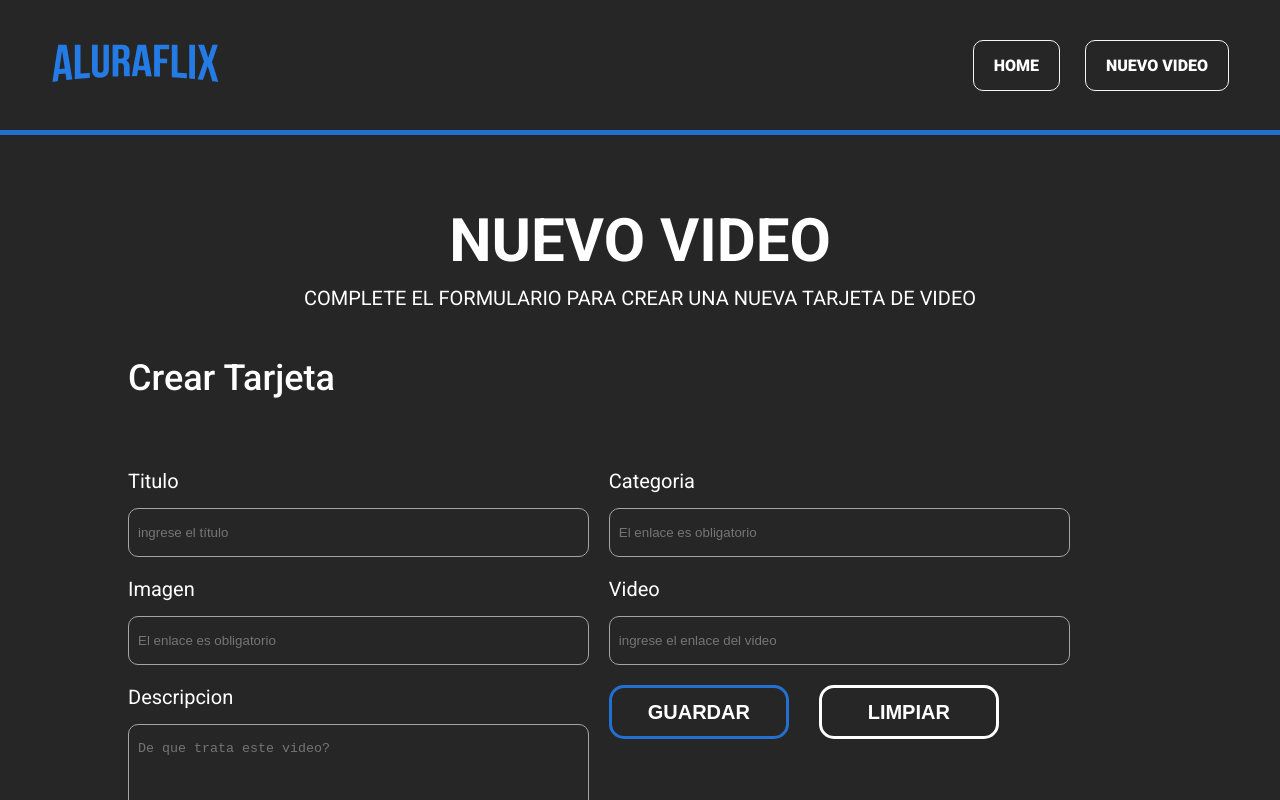
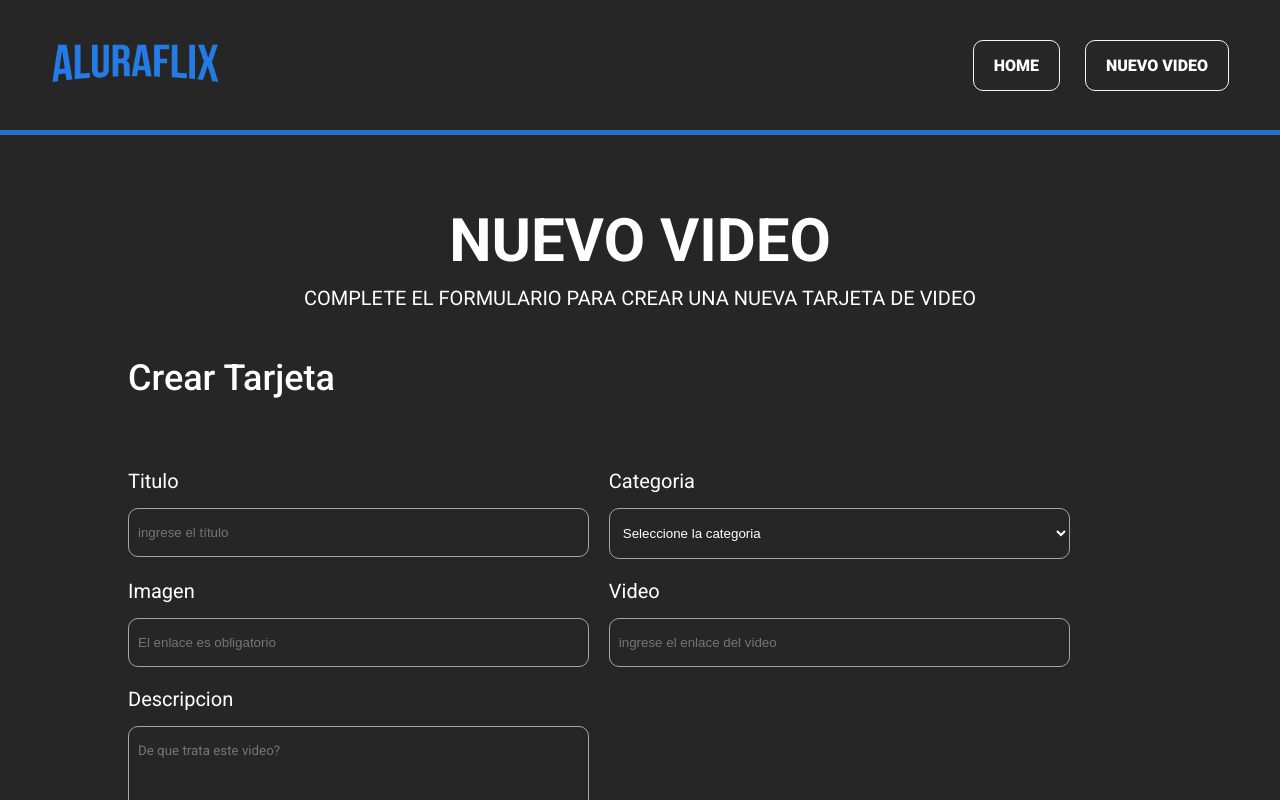
Before and after one commit to Abraham9804/aluraflix, a React (Vite) app: page /new in a window 1280 px wide. Shown: the top 800 px of the page. Built offline with nearby package versions, Linux system fonts and the light colour scheme; data requests are answered from the project's data file.

Commit message:
inicio de modal de edicion

```diff
--- a/db.json
+++ b/db.json
@@ -1,31 +1,26 @@
-{"videos":[
 {
-        "id": 1,
-        "titulo": "Como utilizar el Display block, inline, inline-block",
-        "capa": "/img/cards/img-front.png",
-        "link": "https://www.youtube.com/embed/AG2QssLpQzI?si=6Yn355wcxAqU7_Ld",
-        "categoria": "Front End"
-    },
+  "videos": [
     {
-        "id": 2,
+      "id": "2",
       "titulo": "Productividad en el trabajo remoto",
       "capa": "/img/cards/img-back.png",
       "link": "https://www.youtube.com/embed/AULPtYo25Lw?si=UGdKX1NSrEcQ0jfn",
       "categoria": "Back End"
     },
     {
-        "id": 3,
+      "id": "3",
       "titulo": "¿Cuáles son las principales áreas de la programación?",
       "capa": "/img/cards/img-front1.png",
       "link": "https://www.youtube.com/embed/03cxUlwLVt4?si=zVCUQNO-eS2RZQTO",
       "categoria": "Front End"
     },
     {
-        "id": 4,
-        "titulo": "Detección de intruso con IA",
-        "capa": "/img/cards/img-inova.png",
-        "link": "https://www.youtube.com/embed/5T_Q_NtNLZE?si=M7D0JeagaKqsoaFs",
-        "categoria": "Innovacion y gestión"
+      "id": "7e19",
+      "titulo": "Como utilizar el Display block, inline, inline-block",
+      "capa": "/img/cards/img-front.png",
+      "categoria": "Front End",
+      "link": "https://www.youtube.com/embed/AG2QssLpQzI?si=6Yn355wcxAqU7_Ld",
+      "descripcion": "video frontend"
     }
   ]
 }
--- a/src/components/Card/index.jsx
+++ b/src/components/Card/index.jsx
@@ -1,6 +1,8 @@
 import styled from "styled-components"
 import { CiEdit } from "react-icons/ci";
 import { MdOutlineDeleteForever } from "react-icons/md";
+import { useContext } from "react";
+import { VideoContext } from "../../context/Contexto";
 
 const CardStyles = styled.article`
     width: 430px;
@@ -22,21 +24,44 @@
             display: flex;
             align-items: center;
             gap: 15px;
+            cursor: pointer;
         }
+
     }
 `
 
-const Card = ({imagen, color}) => {
+const Card = ({imagen, color, id}) => {
+    const {fetchVideo, setOpenModal} = useContext(VideoContext)
+
+    const deleteCard = async (id) => {
+        try{
+            const fetchDelete = await fetch(`http://localhost:5001/videos/${id}`,{
+                method: "DELETE"
+            })
+            if(!fetchDelete.ok){
+                throw new Error("Error al eliminar el video")
+            }else{
+                window.location.reload()
+            }
+        }
+        catch(err){
+            alert(err)
+        }
+    }
+
     return (
         <CardStyles $color={color}>
             <div className="image">
                 <img src={imagen} />
             </div>
             <div className="card-footer">
-                <div>
+                <div onClick={() => deleteCard(id)}>
                     <MdOutlineDeleteForever size="28"/> <p> Borrar</p>
                 </div>
-                <div>
+                <div onClick={() => {console.log("editar ",id)
+                        fetchVideo(id)
+                        setOpenModal(true)
+                    }}>
                     <CiEdit size="28" width={"bold"}/> <p> Editar</p>
                 </div>
             </div>
--- a/src/components/Footer/index.jsx
+++ b/src/components/Footer/index.jsx
@@ -7,6 +7,7 @@
     display: flex;
     justify-content: center;
     align-items: center;
+    border-top: 5px solid #2271D1;
 `
 
 const Footer = () => {
--- a/src/components/Form/index.jsx
+++ b/src/components/Form/index.jsx
@@ -1,10 +1,16 @@
+import { useContext, useEffect, useState } from "react";
 import styled from "styled-components";
+import { VideoContext } from "../../context/Contexto";
 
 const FormStyles = styled.form`
+    margin-bottom: 70px;
+
+    .input-container{
         margin: auto;
         margin-bottom: 70px;
         width: 80%;
         display: flex;
+        flex-direction: row;
         flex-wrap: wrap;
         justify-content: start;
         gap: 20px;
@@ -16,6 +22,7 @@
         font-weight: 500;
         margin-bottom: 50px;
     }
+
         div{
             width: 45%;
             display: flex;
@@ -34,19 +41,52 @@
                 color: white;
             }
 
+            select{
+                border-radius: 10px;
+                padding: 16px 9px;
+                background-color: #262626;
+                border: 1px solid #A5A5A5;
+                color: white;
+            }
+
             textarea{
                 background-color: #262626;
                 border-radius: 10px;
                 border: 1px solid #A5A5A5;
                 height: 266px;
                 padding: 16px 9px;
+                font-family: "Roboto", serif;
+                color: white;
+            }
+
+            .input-error{
+                border: 1px solid red;
+            }
+
+            .input-error::placeholder{
+                color: red;
+            }
+
+            .label-error{
+                color: red;
+            }
+
+            .select-error{
+                color: red;
+                border: 1px solid red;
+            }
+
         }
     }
 
+
+
     .btn-container{
+        width: 80%;
         display: flex;
         flex-direction: row;
         gap: 30px;
+        margin: auto;
         button{
             width: 180px;
             height: 54px;
@@ -62,34 +102,143 @@
             border: 3px solid #2271D1;
         }
     }
+
+    @media screen and (max-width: 600px){
+        .input-container{
+            flex-direction: column;
+            align-items: center;
+            div{
+                width: 80%;
+            }
+
+            h3{
+                width: auto;
+            }
+        }
+    }
 `
 
 const Form = () => {
-    return <FormStyles>
+    const {categorias} = useContext(VideoContext)
+
+    const [nombre, setNombre] = useState("")
+    const [categoria, setCategoria] = useState("")
+    const [imagen, setImagen] = useState("")
+    const [video, setVideo] = useState("")
+    const [descripcion, setDescripcion] = useState("")
+
+    const [errores, setErrores] = useState({
+        nombre: "",
+        categoria: "",
+        imagen: "",
+        video: ""
+    })
+
+    function validateForm(){
+        const erroresTemp = {}
+
+        if(!nombre.trim()){
+            erroresTemp.nombre = "falta el nombre"
+        }
+        if(!categoria.trim()){
+            erroresTemp.categoria = "falta la categoria"
+        }
+        if(!imagen.trim()){
+            erroresTemp.imagen = "falta la imagen"
+        }
+        if(!video.trim()){
+            erroresTemp.video = "falta el video"
+        }
+        setErrores(erroresTemp)
+        return Object.keys(erroresTemp).length === 0
+    }
+
+    const saveForm = async (data) => {
+        try{
+            const createVideo = await fetch("http://localhost:5001/videos",{
+                method: "POST",
+                body: JSON.stringify(data),
+                headers: {
+                    "Content-Type": "application/json"
+                }
+            })
+
+            if(!createVideo.ok){
+                throw new Error("Error en la creacion del video")
+            }else{
+                window.location.href = "/"
+            }
+        }
+        catch(err){
+            alert(err)
+        }
+    }
+
+    useEffect(()=>{
+        console.log(errores)
+    },[errores])
+
+    return <FormStyles onSubmit={
+                (e)=>{
+                    e.preventDefault()
+                    console.log("formulario")
+                    if(validateForm()){
+                        const data = {
+                            "titulo":nombre,
+                            "capa":imagen,
+                            "categoria":categoria,
+                            "link":video,
+                            descripcion
+                        }
+                        saveForm(data)
+                    }else{
+                        console.log("errores")
+                    }
+
+                }
+            }>
+                <div className="input-container">
                     <h3>Crear Tarjeta</h3>
                     <div>
-                    <label htmlFor="titulo">Titulo</label>
-                    <input type="text" id="titulo" name="titulo" placeholder="ingrese el título" />
+                        <label htmlFor="titulo" className={errores.nombre ? "label-error": ''}>Titulo</label>
+                        <input type="text" id="titulo" name="titulo" className={errores.nombre ? "input-error": ''}
+                            placeholder={errores.nombre? errores.nombre : "ingrese el título"} onChange={(e)=>{setNombre(e.target.value)}}/>
                     </div>
 
                     <div>
-                    <label htmlFor="imagen">Categoria</label>
-                    <input type="text" id="imagen" name="imagen" placeholder="El enlace es obligatorio" />
+                        <label htmlFor="categoria" className={errores.categoria ? "label-error": ''}>Categoria</label>
+                        <select name="categoria" id="categoria" defaultValue="" className={errores.categoria ? "select-error" : ""}
+                        placeholder={errores.categoria ? errores.categoria : "El enlace es obligatorio"} onInput={(e)=> setCategoria(e.target.value)}>
+                            <option value="" disabled >
+                                {errores.categoria? errores.categoria : "Seleccione la categoria"}
+                            </option>
+                            {
+                                categorias.map(categoria => {
+                                    return <option key={categoria} value={categoria}>{categoria}</option>
+                                })
+                            }
+                        </select>
                     </div>
 
                     <div>
-                    <label htmlFor="imagen">Imagen</label>
-                    <input type="text" id="imagen" name="imagen" placeholder="El enlace es obligatorio" />
+                        <label htmlFor="imagen" className={errores.nombre ? "label-error": ''}>Imagen</label>
+                        <input type="text" id="imagen" name="imagen" className={errores.imagen ? "input-error" : ""}
+                        placeholder={errores.imagen ? errores.imagen : "El enlace es obligatorio"}  onChange={(e)=>{setImagen(e.target.value)}}/>
                     </div>
 
                     <div>
-                    <label htmlFor="video">Video</label>
-                    <input type="text" id="video" name="video" placeholder="ingrese el enlace del video" />
+                        <label htmlFor="video" className={errores.nombre ? "label-error": ''}>Video</label>
+                        <input type="text" id="video" name="video" className={errores.video ? "input-error" : ""}
+                        placeholder={errores.video ? errores.video : "ingrese el enlace del video"} onChange={(e)=>{setVideo(e.target.value)}}/>
                     </div>
 
                     <div>
                         <label htmlFor="descripcion">Descripcion</label>
-                    <textarea id="descripcion" name="descripcion" placeholder="De que trata este video?"></textarea>
+                        <textarea id="descripcion" name="descripcion" placeholder="De que trata este video?"
+                        onChange={(e)=>{setDescripcion(e.target.value)}}></textarea>
+                    </div>
+
+
                 </div>
 
                 <div className="btn-container">
--- /dev/null
+++ b/src/components/ModalEdit/index.jsx
@@ -0,0 +1,29 @@
+import { useContext } from "react"
+import { VideoContext } from "../../context/Contexto"
+
+const ModalEdit = () => {
+    const {videoSelect, openModal, setOpenModal} = useContext(VideoContext)
+
+    const video = videoSelect[0]
+
+    return (
+        <>
+        <dialog open={openModal}>
+            { video && (
+                <>
+                <p>Greetings, one and all! {video.id}</p>
+                <form method="dialog">
+                    <button onClick={() => setOpenModal(false)}>OK</button>
+                </form>
+                </>
+
+            )
+
+            }
+
+        </dialog>
+        </>
+    )
+}
+
+export default ModalEdit
--- a/src/components/Section/index.jsx
+++ b/src/components/Section/index.jsx
@@ -66,7 +66,7 @@
         <SectionStyles  $color={color}>
             <h2>{categoria}</h2>
             <div className="cardContainer">
-                {videosCategoria.map(video => <Card key={video.id} nombre={video.titulo} imagen={video.capa} color={color}></Card>)}
+                {videosCategoria.map(video => <Card key={video.id} nombre={video.titulo} imagen={video.capa} color={color} id={video.id}></Card>)}
             </div>
 
         </SectionStyles>
--- a/src/context/Contexto.jsx
+++ b/src/context/Contexto.jsx
@@ -1,6 +1,7 @@
 import { createContext, useEffect, useState } from "react";
 
 export const VideoContext = createContext()
+
 
 const VideoProvider = ({children}) => {
     const [categorias, setCategorias] = useState([])
@@ -28,12 +29,25 @@
         .catch(error => console.log(error))
     }
 
-    useEffect(()=>{
-        console.log(videos)
-    },[videos])
+    //Estados para el modal
+    const [videoSelect, setVideoSelect] = useState({})
+    const [openModal, setOpenModal] = useState(false)
 
+    const fetchVideo = async (id) => {
+        try{
+            const searchVideo = await fetch(`http://localhost:5001/videos?id=${id}`)
+            if(!searchVideo.ok){
+                throw new Error("Error al buscar el video")
+            }
+            const SearchVideoJson = await searchVideo.json()
+            setVideoSelect(SearchVideoJson)
+        }
+        catch(err){
+            console.log(err)
+        }
+    }
 
-    return <VideoContext.Provider value={{categorias, fetchVideosPorCategoria, videos}}>
+    return <VideoContext.Provider value={{categorias, fetchVideosPorCategoria, videos, videoSelect, setVideoSelect, openModal, setOpenModal, fetchVideo}}>
             {children}
         </VideoContext.Provider>
 }
--- a/src/pages/home/index.jsx
+++ b/src/pages/home/index.jsx
@@ -1,5 +1,6 @@
 import Banner from "../../components/Banner"
 import Header from "../../components/Header"
+import ModalEdit from "../../components/ModalEdit"
 import Videos from "../../components/Videos"
 
 const Home = () => {
@@ -7,6 +8,7 @@
 
             <Banner/>
             <Videos/>
+            <ModalEdit/>
         </>
 }
 
```
Lines whose indentation alone changed are shown as unchanged.
